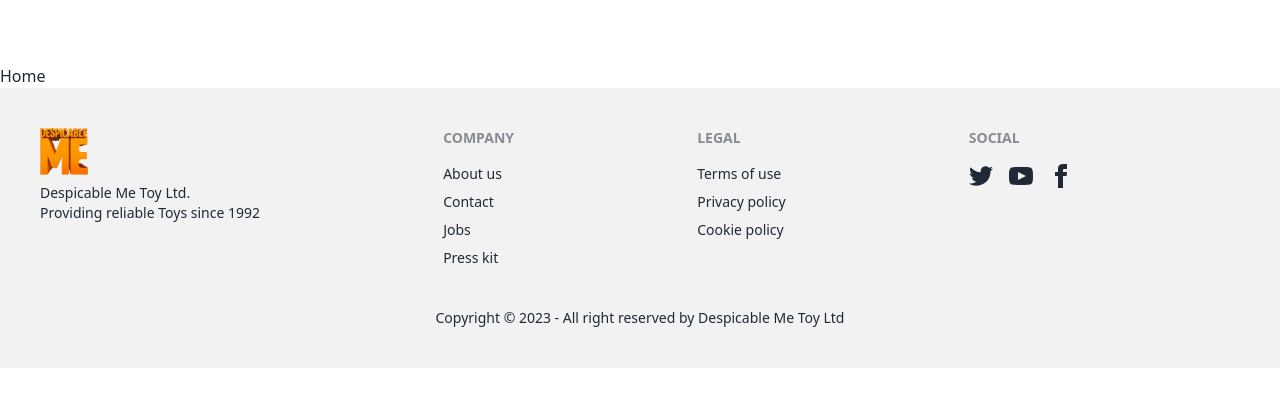
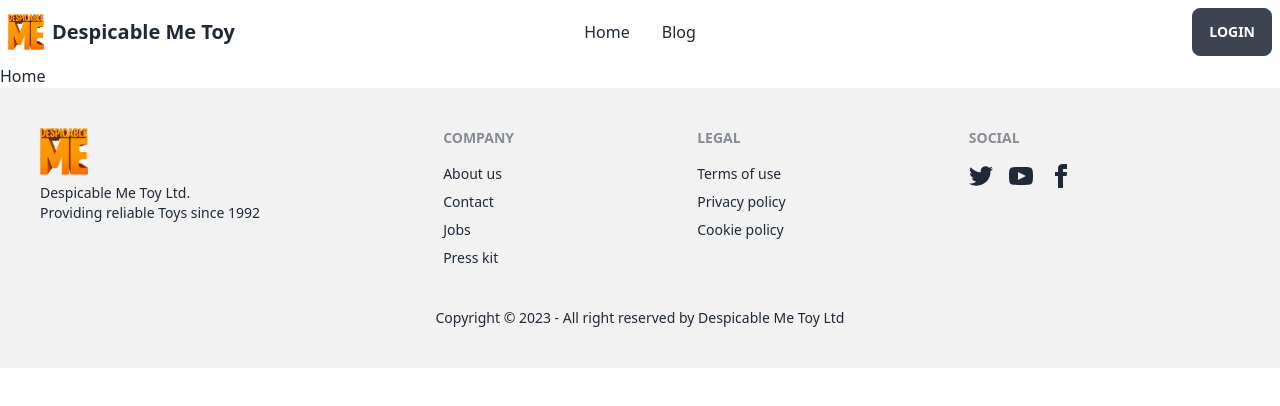
Before and after one commit to bzaman-tk/toy-market, a React (Vite) app: page / in a window 1280 px wide. Shown: the top 406 px of the page. Built offline with nearby package versions, Linux system fonts and the light colour scheme.

Commit message:
header added

```diff
--- a/src/pages/shared/Header.jsx
+++ b/src/pages/shared/Header.jsx
@@ -2,9 +2,36 @@
 import logo from '../../assets/logo.png'
 
 const Header = () => {
+
+    const navItems = <>
+        <li><Link to='/'>Home</Link></li>
+        <li><Link to='/blog'>Blog</Link></li>
+    </>;
+
     return (
         <div className="navbar bg-base-100">
-
+            <div className="navbar-start">
+                <div className="dropdown">
+                    <label tabIndex={0} className="btn btn-ghost lg:hidden">
+                        <svg xmlns="http://www.w3.org/2000/svg" className="h-5 w-5" fill="none" viewBox="0 0 24 24" stroke="currentColor"><path strokeLinecap="round" strokeLinejoin="round" strokeWidth="2" d="M4 6h16M4 12h8m-8 6h16" /></svg>
+                    </label>
+                    <ul tabIndex={0} className="menu menu-compact dropdown-content mt-3 p-2 shadow bg-base-100 rounded-box w-52">
+                        {navItems}
+                    </ul>
+                </div>
+                <Link to='/' className="normal-case text-xl flex gap-2 items-center font-bold">
+                    <img src={logo} className='w-9' alt="" />
+                    <span>Despicable Me Toy</span>
+                </Link>
+            </div>
+            <div className="navbar-center hidden lg:flex">
+                <ul className="menu menu-horizontal px-1">
+                    {navItems}
+                </ul>
+            </div>
+            <div className="navbar-end">
+                <a className="btn">Login</a>
+            </div>
         </div>
     );
 };
```
